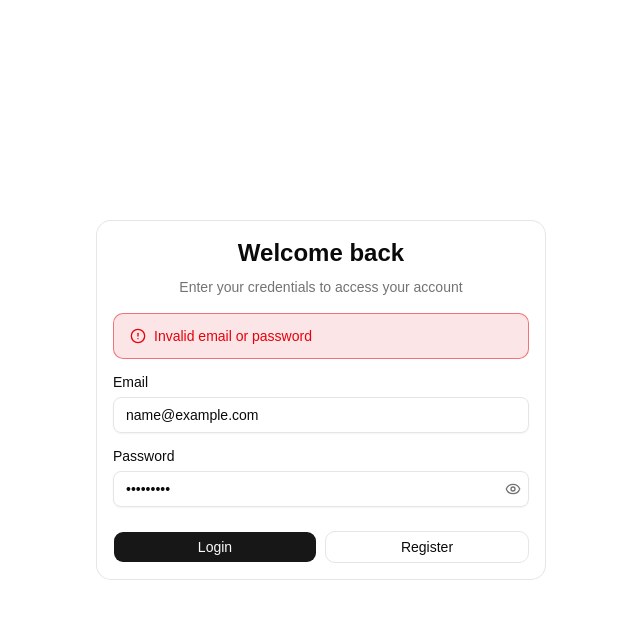
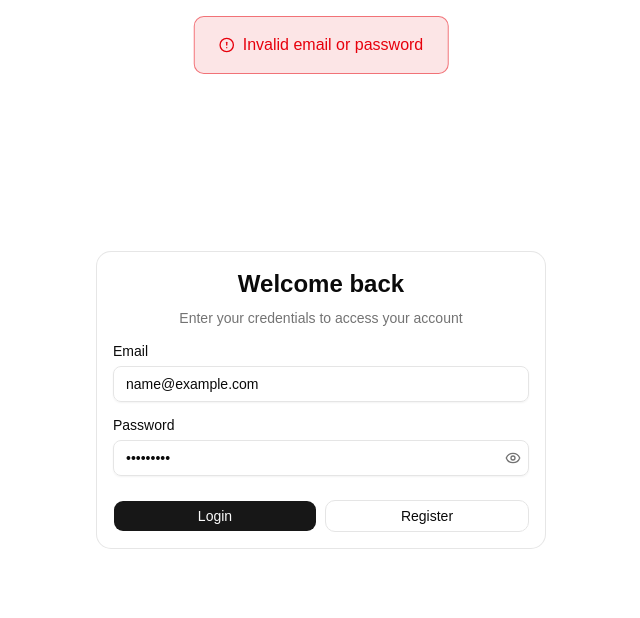
Before and after one commit to Okanagan-College-COSC224-Winter-2026/the-project-clankers, a React (Vite) app in the folder frontend/: page / in a window 1280 px wide. Both pictures are taken after typing "name@example.com", "Sample123" into the empty fields and a click on the button "Login". Shown: the top 618 px of the page, without its empty margins (319-959 px from the left). Built offline with nearby package versions, Linux system fonts and the light colour scheme; no server answers.

Commit message:
Fix Login Error Message
The login error message not coming back has been fixed, i clear the error before the try/catch so that it comes back it the try/catch is hit again. Also moved the error box to the top centre of the screen so it doesnt constantly distort the login box

```diff
--- a/frontend/src/pages/LoginPage.tsx
+++ b/frontend/src/pages/LoginPage.tsx
@@ -15,6 +15,7 @@ export default function LoginPage() {
   const [error, setError] = useState('')
 
   const attemptLogin = async () => {
+    setError('') // Clear previous error
     try {
       const result = await tryLogin(email, password)
       if (result) {
@@ -38,6 +39,11 @@ export default function LoginPage() {
 
   return (
     <div className="flex min-h-screen items-center justify-center bg-background p-4">
+      {error && (
+        <div className="fixed top-4 left-1/2 -translate-x-1/2 z-50 max-w-lg">
+          <StatusMessage message={error} type="error" className="text-base px-6 py-4" />
+        </div>
+      )}
       <Card className="w-full max-w-md">
         <CardHeader className="space-y-1">
           <CardTitle className="text-2xl font-bold text-center">Welcome back</CardTitle>
@@ -46,8 +52,6 @@ export default function LoginPage() {
           </CardDescription>
         </CardHeader>
         <CardContent>
-          {error && <StatusMessage message={error} type="error" className="mb-4" />}
-
           <form onSubmit={handleSubmit} className="space-y-4">
             <div className="space-y-2">
               <Label htmlFor="email">Email</Label>
```
